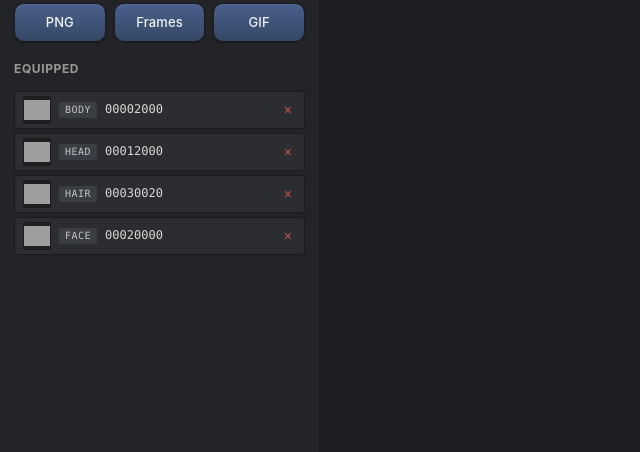
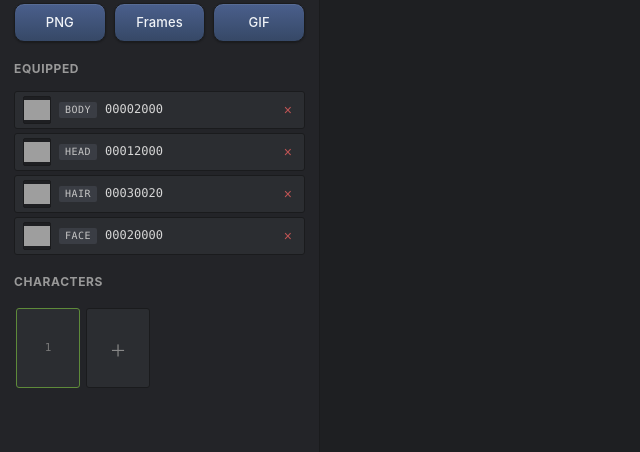
Before and after one commit to Leonana69/wz-python, a Python web app: template server/templates/character.html in a window 1280 px wide. Shown: the part 348-800 px from the top of the page, without its empty margins (0-640 px from the left). Run offline with Jinja, Linux system fonts and the light colour scheme; the template is opened without the code that fills it, so the values that code supplies are empty; grey boxes are pictures that could not be loaded.

Commit message:
Character Builder: multi-character cards under the equipped list
Horizontal strip of character thumbnails below the equipped list,
each showing compose frame 0 of that character's gear. Click to
switch active character; hover for an × to remove; right-most `+`
tile creates a fresh default character. Switching captures the
active character's state into its slot and re-syncs the pose
dropdown, ear selector, and visible grid for the loaded character.

Co-Authored-By: Claude Opus 4.7 (1M context) <noreply@anthropic.com>

```diff
--- a/server/static/character.css
+++ b/server/static/character.css
@@ -305,6 +305,69 @@
 }
 .equipped-list .eq-remove:hover { color: #ff7777; }
 
+/* Horizontal strip of character thumbnails. Each card is the
+ * compose-preview frame 0 of that character's equipped set; the
+ * active card is highlighted, and the right-most tile is a "+"
+ * that adds a fresh default character to the list. Scrolls
+ * horizontally when the strip overflows the panel width. */
+.char-cards {
+  display: flex;
+  flex-direction: row;
+  gap: 6px;
+  overflow-x: auto;
+  padding: 4px 2px 8px;
+  margin: 0;
+}
+.char-card {
+  flex: 0 0 64px;
+  width: 64px;
+  height: 80px;
+  background: #2b2d31;
+  border: 1px solid #1a1b1d;
+  border-radius: 3px;
+  display: flex;
+  align-items: center;
+  justify-content: center;
+  cursor: pointer;
+  position: relative;
+  overflow: hidden;
+}
+.char-card:hover { border-color: #e8b96b; }
+.char-card.active { border-color: #5e8a3a; }
+.char-card img {
+  max-width: 56px;
+  max-height: 72px;
+  image-rendering: pixelated;
+}
+.char-card .char-card-placeholder {
+  color: #777;
+  font-size: 11px;
+  font-family: ui-monospace, "Cascadia Mono", Menlo, monospace;
+}
+.char-card.add {
+  font-size: 28px;
+  color: #888;
+  font-weight: 200;
+  line-height: 1;
+}
+.char-card.add:hover { color: #e8b96b; }
+.char-card-remove {
+  position: absolute;
+  top: 1px;
+  right: 1px;
+  background: rgba(30, 31, 34, 0.7);
+  border: none;
+  color: #c25555;
+  font-size: 14px;
+  line-height: 1;
+  padding: 0 4px;
+  cursor: pointer;
+  border-radius: 2px;
+  display: none;
+}
+.char-card:hover .char-card-remove { display: block; }
+.char-card-remove:hover { color: #ff7777; }
+
 .char-pickers {
   flex: 1 1 0;
   min-width: 0;
--- a/server/static/character.js
+++ b/server/static/character.js
@@ -136,6 +136,15 @@ const state = {
   // final composite horizontally on the server (a simple
   // ``Image.FLIP_LEFT_RIGHT``).
   facing: "left",
+  // Multi-character support: ``characters`` is the list of saved
+  // snapshots (one per card in the strip under "Equipped"); the
+  // entry at ``activeIdx`` is the one currently being edited and
+  // its equipped/pose/etc. are mirrored into the live fields above.
+  // ``snapshotCurrent()`` re-captures the live state into the active
+  // entry when the user switches away. Initialized in boot() once
+  // the default equipped slots are settled.
+  characters: [],
+  activeIdx: 0,
 };
 
 // Per-category color configuration. ``palette`` is a list of
@@ -195,6 +204,7 @@ const $subtabs = document.getElementById("char-subtabs");
 const $search = document.getElementById("char-search");
 const $grid = document.getElementById("char-grid");
 const $equipped = document.getElementById("char-equipped");
+const $cards = document.getElementById("char-cards");
 const $scale = document.getElementById("char-scale");
 const $export = document.getElementById("char-export");
 const $exportFrames = document.getElementById("char-export-frames");
@@ -1225,6 +1235,15 @@ async function refreshCompose() {
     _stopPreviewAnimation();
     _revokePreviewFrames();
     _previewFrameUrls = blobs.map(b => URL.createObjectURL(b));
+    // Update the active character's card thumbnail with a fresh URL
+    // for frame 0 — independent of ``_previewFrameUrls`` so revoking
+    // the animation's URLs on the next refresh doesn't break the card.
+    const activeCard = state.characters[state.activeIdx];
+    if (activeCard) {
+      if (activeCard.thumbUrl) URL.revokeObjectURL(activeCard.thumbUrl);
+      activeCard.thumbUrl = URL.createObjectURL(blobs[0]);
+      renderCharacterCards();
+    }
     // Per-frame delays: prefer the server's authored delays so each
     // pose plays at its native tempo (walk1=180ms, swing has
     // variable delays, prone=100ms one-shot). Fall back to a 500ms
@@ -1496,6 +1515,184 @@ $importFile.addEventListener("change", async () => {
   }
 });
 
+// ── character list (multi-character cards) ────────────────────────
+// Each entry in ``state.characters`` is a snapshot of one character's
+// equipped slots and view preferences. The entry at ``activeIdx`` is
+// the *current* character — its fields are mirrored into the live
+// ``state.equipped``/``state.pose``/etc. while it's active, and only
+// re-captured into the snapshot when the user switches away. The
+// thumbnail (``thumbUrl``) is an own-URL pointing at the most recent
+// compose frame 0; it's refreshed every time ``refreshCompose`` runs
+// for the active character.
+
+function newDefaultEquipped() {
+  return Object.fromEntries(
+    Object.entries(DEFAULTS).map(([cat, id]) => [
+      cat, { id, iconPaths: iconPathsFor(cat, id) },
+    ])
+  );
+}
+
+function cloneEquipped(eq) {
+  const out = {};
+  for (const [cat, slot] of Object.entries(eq)) {
+    const copy = { ...slot };
+    if (slot.iconPaths) copy.iconPaths = slot.iconPaths.slice();
+    if (slot.colors) copy.colors = slot.colors.slice();
+    out[cat] = copy;
+  }
+  return out;
+}
+
+function snapshotCurrent() {
+  return {
+    equipped: cloneEquipped(state.equipped),
+    pose: state.pose,
+    earType: state.earType,
+    facing: state.facing,
+    colorByCategory: { ...state.colorByCategory },
+    thumbUrl: null,
+  };
+}
+
+function captureActive() {
+  const entry = state.characters[state.activeIdx];
+  if (!entry) return;
+  entry.equipped = cloneEquipped(state.equipped);
+  entry.pose = state.pose;
+  entry.earType = state.earType;
+  entry.facing = state.facing;
+  entry.colorByCategory = { ...state.colorByCategory };
+}
+
+function loadFromSnapshot(entry) {
+  state.equipped = cloneEquipped(entry.equipped);
+  state.pose = entry.pose;
+  state.earType = entry.earType;
+  state.facing = entry.facing;
+  state.colorByCategory = { ...entry.colorByCategory };
+  // Mirror facing back into the radio input — the live preview
+  // reads from state.facing but the form control needs to match.
+  const radio = document.querySelector(
+    `input[name="char-facing"][value="${state.facing}"]`,
+  );
+  if (radio) radio.checked = true;
+}
+
+// Re-sync the dependent UI bits (pose dropdown, ear selector,
+// equipped list, active-tab grid) and re-render the cards. Pulled
+// out so switchCharacter and removeCharacter can share it.
+async function reconcileActiveCharacter() {
+  state.weaponPoses = [];
+  state.headEarTypes = ["humanEar"];
+  if (state.equipped.Weapon) {
+    await syncWeaponPose(state.equipped.Weapon.id);
+  }
+  if (state.equipped.Head) {
+    await syncHeadEars(state.equipped.Head.id);
+  }
+  renderPoseControls();
+  renderEarControls();
+  renderEquipped();
+  // Re-render the currently-visible category so colour swatches /
+  // equipped highlight reflect the newly-loaded character.
+  const cat = state.activeTab;
+  const parts = state.parts.get(cat);
+  renderSubTabs(cat, parts || null);
+  if (parts) renderGrid(cat, filterPartsBySubTab(cat, parts));
+  renderCharacterCards();
+  refreshCompose();
+}
+
+async function switchCharacter(idx) {
+  if (idx === state.activeIdx) return;
+  if (idx < 0 || idx >= state.characters.length) return;
+  captureActive();
+  state.activeIdx = idx;
+  loadFromSnapshot(state.characters[idx]);
+  await reconcileActiveCharacter();
+}
+
+async function addCharacter() {
+  captureActive();
+  state.characters.push({
+    equipped: newDefaultEquipped(),
+    pose: "stand1",
+    earType: "humanEar",
+    facing: "left",
+    colorByCategory: { Hair: 0, Face: 0 },
+    thumbUrl: null,
+  });
+  state.activeIdx = state.characters.length - 1;
+  loadFromSnapshot(state.characters[state.activeIdx]);
+  await reconcileActiveCharacter();
+}
+
+async function removeCharacter(idx) {
+  if (state.characters.length <= 1) return;
+  if (idx < 0 || idx >= state.characters.length) return;
+  const dying = state.characters[idx];
+  if (dying.thumbUrl) URL.revokeObjectURL(dying.thumbUrl);
+
+  if (idx === state.activeIdx) {
+    // Pick a neighbour to become active *after* we splice. Prefer
+    // the next one over; fall back to the prior one when removing
+    // the last entry.
+    const neighbour = idx === state.characters.length - 1 ? idx - 1 : idx + 1;
+    state.characters.splice(idx, 1);
+    state.activeIdx = neighbour > idx ? neighbour - 1 : neighbour;
+    loadFromSnapshot(state.characters[state.activeIdx]);
+    await reconcileActiveCharacter();
+  } else {
+    state.characters.splice(idx, 1);
+    if (idx < state.activeIdx) state.activeIdx--;
+    renderCharacterCards();
+  }
+}
+
+function renderCharacterCards() {
+  if (!$cards) return;
+  $cards.innerHTML = "";
+  for (let i = 0; i < state.characters.length; i++) {
+    const c = state.characters[i];
+    const card = document.createElement("div");
+    card.className = "char-card" + (i === state.activeIdx ? " active" : "");
+    card.title = `Character ${i + 1}`;
+    if (c.thumbUrl) {
+      const img = document.createElement("img");
+      img.src = c.thumbUrl;
+      img.alt = `Character ${i + 1}`;
+      card.appendChild(img);
+    } else {
+      const ph = document.createElement("div");
+      ph.className = "char-card-placeholder";
+      ph.textContent = String(i + 1);
+      card.appendChild(ph);
+    }
+    card.addEventListener("click", () => switchCharacter(i));
+    if (state.characters.length > 1) {
+      const rm = document.createElement("button");
+      rm.type = "button";
+      rm.className = "char-card-remove";
+      rm.textContent = "×";
+      rm.title = "Remove character";
+      rm.addEventListener("click", (ev) => {
+        ev.stopPropagation();
+        removeCharacter(i);
+      });
+      card.appendChild(rm);
+    }
+    $cards.appendChild(card);
+  }
+  // Right-most "+" tile — always present, even with one character.
+  const add = document.createElement("div");
+  add.className = "char-card add";
+  add.textContent = "+";
+  add.title = "Add new character";
+  add.addEventListener("click", addCharacter);
+  $cards.appendChild(add);
+}
+
 // ── boot ──────────────────────────────────────────────────────────
 (async function boot() {
   selectTab(state.activeTab);
@@ -1513,5 +1710,11 @@ $importFile.addEventListener("change", async () => {
   renderPoseControls();
   renderEarControls();
   renderEquipped();
+  // Seed the character list with the initial character so the cards
+  // strip renders, and so refreshCompose() below has a slot to write
+  // the first thumbnail into.
+  state.characters = [snapshotCurrent()];
+  state.activeIdx = 0;
+  renderCharacterCards();
   refreshCompose();
 })();
--- a/server/templates/character.html
+++ b/server/templates/character.html
@@ -56,6 +56,8 @@
       <ul id="char-equipped" class="equipped-list">
         <li class="hint">No items yet — pick parts from the right.</li>
       </ul>
+      <h3>Characters</h3>
+      <div id="char-cards" class="char-cards"></div>
     </section>
 
     <section class="char-pickers">
```
